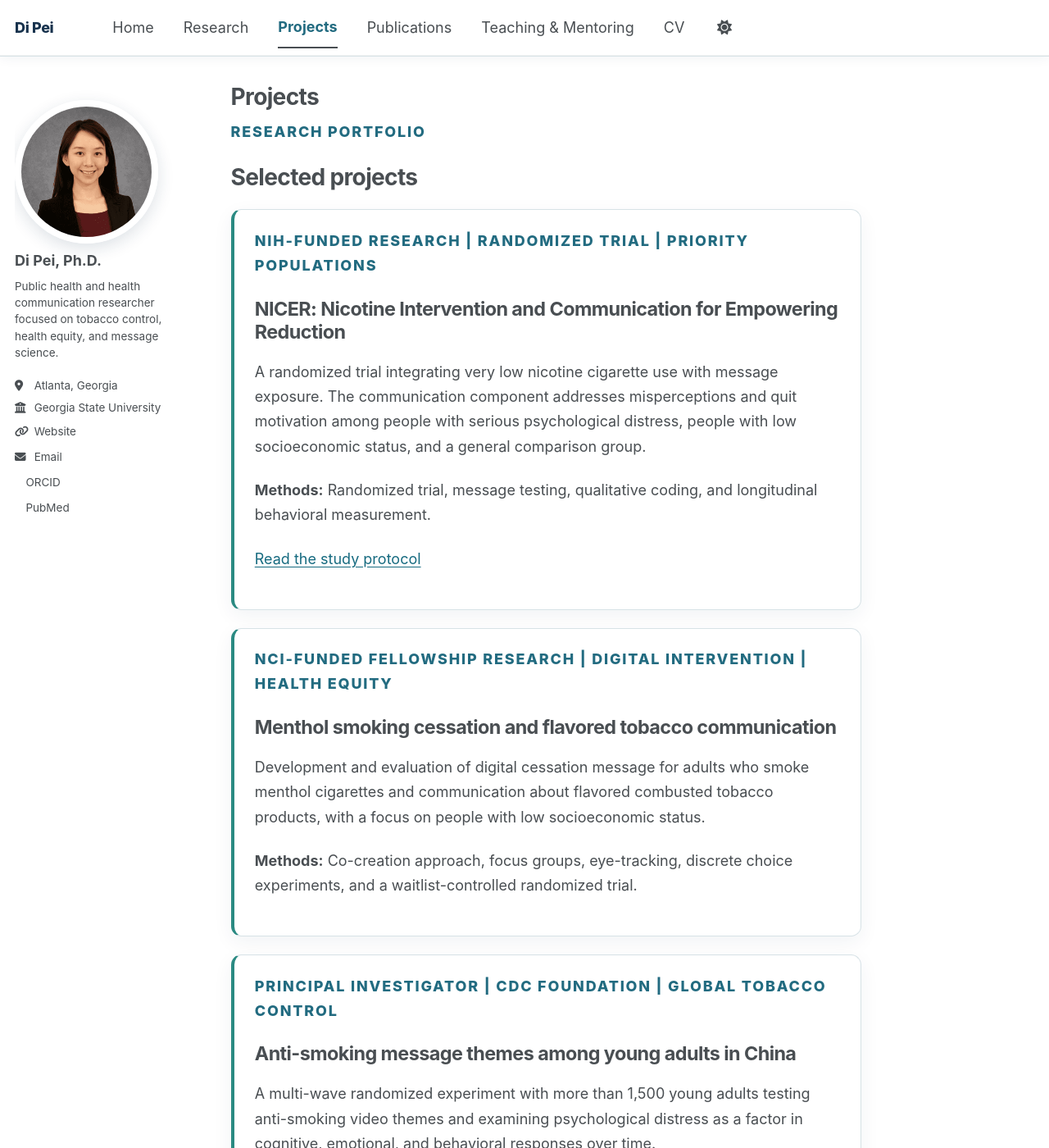
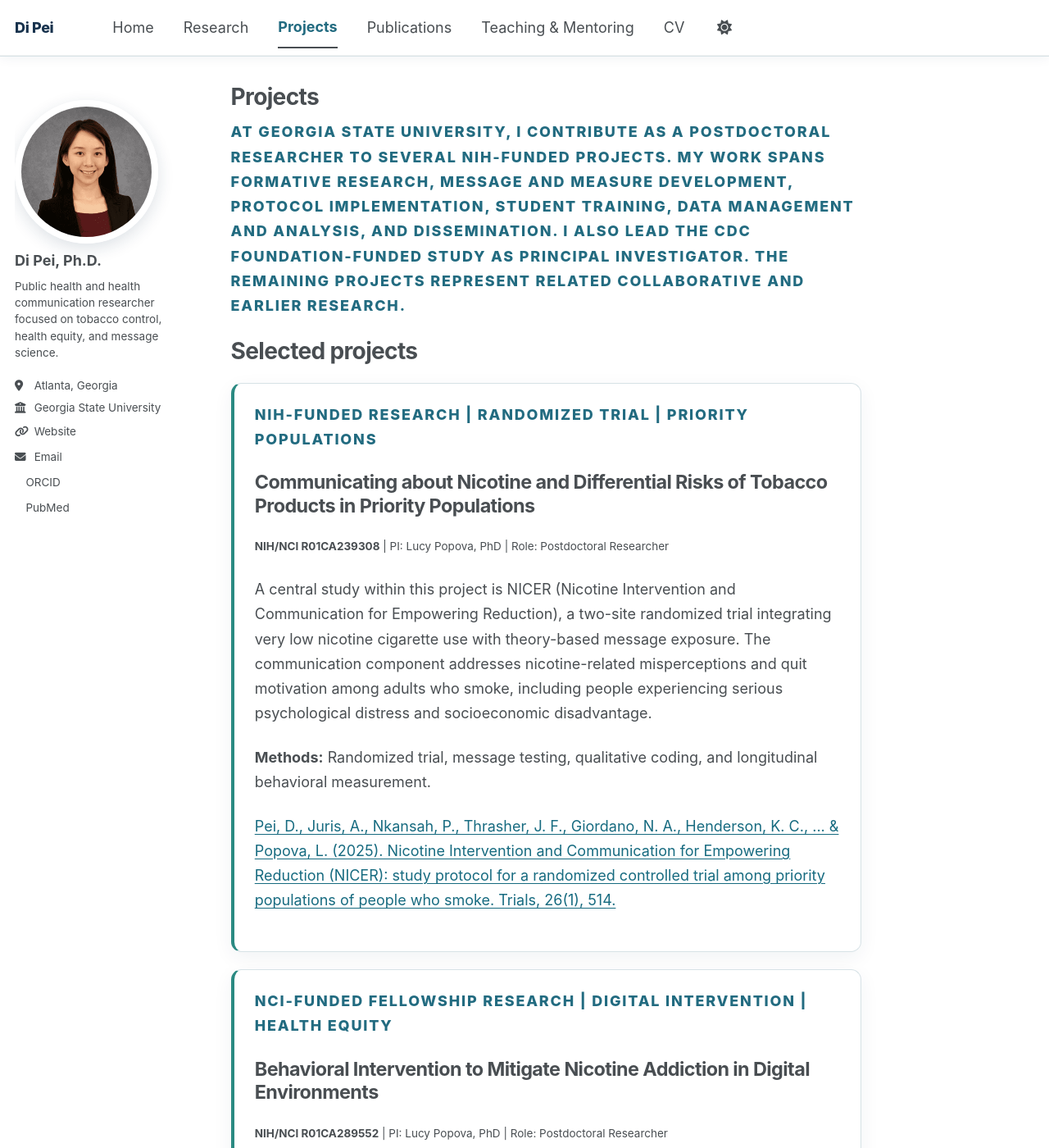
Before and after one commit to DiPeiResearch/DiPeiResearch.github.io, a Jekyll site: the page built from _pages/projects.md, in a window 1280 px wide and 1400 px high. Shown: the whole window at 82% size. Built offline with Jekyll 4.4.1, drawn with Linux system fonts in a browser that asks for light colours; a style sheet for code colours, icons or effects is not loaded; some of the changed text lies outside the part shown.

Commit message:
Update projects.md

```diff
--- a/_pages/projects.md
+++ b/_pages/projects.md
@@ -5,29 +5,31 @@ author_profile: true
 excerpt: "Selected projects in tobacco regulation, message design, health equity, and global public health."
 ---
 
-<p class="page-kicker">Research portfolio</p>
+<p class="page-kicker">At Georgia State University, I contribute as a postdoctoral researcher to several NIH-funded projects. My work spans formative research, message and measure development, protocol implementation, student training, data management and analysis, and dissemination. I also lead the CDC Foundation-funded study as principal investigator. The remaining projects represent related collaborative and earlier research.</p>
 
 # Selected projects
 
 <section class="project-card">
   <p class="card-label">NIH-funded research | Randomized trial | Priority populations</p>
-  <h2>NICER: Nicotine Intervention and Communication for Empowering Reduction</h2>
-  <p>A randomized trial integrating very low nicotine cigarette use with message exposure. The communication component addresses misperceptions and quit motivation among people with serious psychological distress, people with low socioeconomic status, and a general comparison group.</p>
+  <h2>Communicating about Nicotine and Differential Risks of Tobacco Products in Priority Populations</h2>
+  <p><small><strong>NIH/NCI R01CA239308</strong> | PI: Lucy Popova, PhD | Role: Postdoctoral Researcher</small></p>
+  <p>A central study within this project is NICER (Nicotine Intervention and Communication for Empowering Reduction), a two-site randomized trial integrating very low nicotine cigarette use with theory-based message exposure. The communication component addresses nicotine-related misperceptions and quit motivation among adults who smoke, including people experiencing serious psychological distress and socioeconomic disadvantage.</p>
   <p><strong>Methods:</strong> Randomized trial, message testing, qualitative coding, and longitudinal behavioral measurement.</p>
-  <p><a href="https://doi.org/10.1186/s13063-025-09216-8">Read the study protocol</a></p>
+  <p><a href="https://doi.org/10.1186/s13063-025-09216-8">Pei, D., Juris, A., Nkansah, P., Thrasher, J. F., Giordano, N. A., Henderson, K. C., ... & Popova, L. (2025). Nicotine Intervention and Communication for Empowering Reduction (NICER): study protocol for a randomized controlled trial among priority populations of people who smoke. Trials, 26(1), 514.</a></p>
 </section>
 
 <section class="project-card">
   <p class="card-label">NCI-funded fellowship research | Digital intervention | Health equity</p>
-  <h2>Menthol smoking cessation and flavored tobacco communication</h2>
-  <p>Development and evaluation of digital cessation message for adults who smoke menthol cigarettes and communication about flavored combusted tobacco products, with a focus on people with low socioeconomic status.</p>
+  <h2>Behavioral Intervention to Mitigate Nicotine Addiction in Digital Environments</h2>
+  <p><small><strong>NIH/NCI R01CA289552</strong> | PI: Lucy Popova, PhD | Role: Postdoctoral Researcher</small></p>
+  <p>The multisite DoubleTake study develops and evaluates a digital cessation intervention for adults who smoke menthol cigarettes, with particular attention to adults with low socioeconomic status. It integrates formative qualitative research, co-creation, a discrete choice experiment, eye-tracking, and a waitlist-controlled randomized trial to identify content and design features that attract attention, reflect participants’ preferences, and improve short-term cessation outcomes.</p>
   <p><strong>Methods:</strong> Co-creation approach, focus groups, eye-tracking, discrete choice experiments, and a waitlist-controlled randomized trial.</p>
 </section>
 
 <section class="project-card">
-  <p class="card-label">Principal Investigator | CDC Foundation | Global tobacco control</p>
-  <h2>Anti-smoking message themes among young adults in China</h2>
-  <p>A multi-wave randomized experiment with more than 1,500 young adults testing anti-smoking video themes and examining psychological distress as a factor in cognitive, emotional, and behavioral responses over time.</p>
+  <p class="card-label">Independent research  | CDC Foundation | Global tobacco control</p>
+  <h2>Comparative effects of Anti-smoking messages among young adults in China</h2>
+  <p>As principal investigator, I lead a multi-wave randomized study involving 1,541 young adults in China. The study tests anti-smoking video themes and examines psychological distress as a factor in cognitive, emotional, and behavioral responses over time.</p>
   <p><strong>Methods:</strong> Message design, randomized experiment, longitudinal follow-up, content analysis, mediation, and moderation analysis.</p>
 </section>
 
@@ -35,18 +37,19 @@ excerpt: "Selected projects in tobacco regulation, message design, health equity
   <p class="card-label">Population evidence | Global Adult Tobacco Survey</p>
   <h2>Anti- and pro-smoking message exposure in China</h2>
   <p>Analysis of 2018 Global Adult Tobacco Survey data examining exposure to pro- and anti-smoking messages across smoking status and its relationship with smoking-related beliefs and policy-relevant outcomes.</p>
-  <p><a href="https://doi.org/10.1371/journal.pone.0304028">Read the PLOS ONE article</a></p>
+  <p><a href="https://doi.org/10.1371/journal.pone.0304028">Pei, D., Popova, L., Chowdhury, P., Shi, J., & Njie, G. (2024). Exposure to anti-and pro-smoking messages among adults in China: Results from the Global Adult Tobacco Survey, 2018. PLoS One, 19(6), e0304028.</a></p>
 </section>
 
 <section class="project-card">
   <p class="card-label">Cross-national research | 20 countries</p>
   <h2>Reasons adults who smoke do not use e-cigarettes</h2>
   <p>Analysis of Euromonitor International's Voice of the Consumer: Nicotine Survey examining reasons adults who smoke report for not using e-cigarettes across 20 countries.</p>
-  <p><a href="https://doi.org/10.1186/s12889-025-25534-7">Read the BMC Public Health article</a></p>
+  <p><a href="https://doi.org/10.1186/s12889-025-25534-7">Pei, D., Sharapova, S., & Popova, L. (2025). Reasons for not using e-cigarettes among adults who smoke: findings from the 2019–2021 Euromonitor International’s Voice of the Consumer: Nicotine Survey in 20 countries. BMC Public Health, 26(1), 261.</a></p>
 </section>
 
 <section class="project-card">
   <p class="card-label"> Health decisions | Risk communication</p>
   <h2>Risk, uncertainty, emotion, and health decision-making</h2>
   <p>Earlier work examines antibiotic self-medication decisions, cancer information seeking, HPV communication, air-pollution protective behavior, and responses to climate-change health messages. Together, these studies provide a broader communication-science foundation for the current tobacco-focused program.</p>
+  <p><a href="https://doi.org/10.3390/ijerph20166603">Pei, D., Kreps, G., & Zhao, X. (2023). The role of uncertainty and negative emotion in Chinese parents’ self-medication of children with antibiotics. International Journal of Environmental Research and Public Health, 20(16), 6603.</a></p>
 </section>
```
